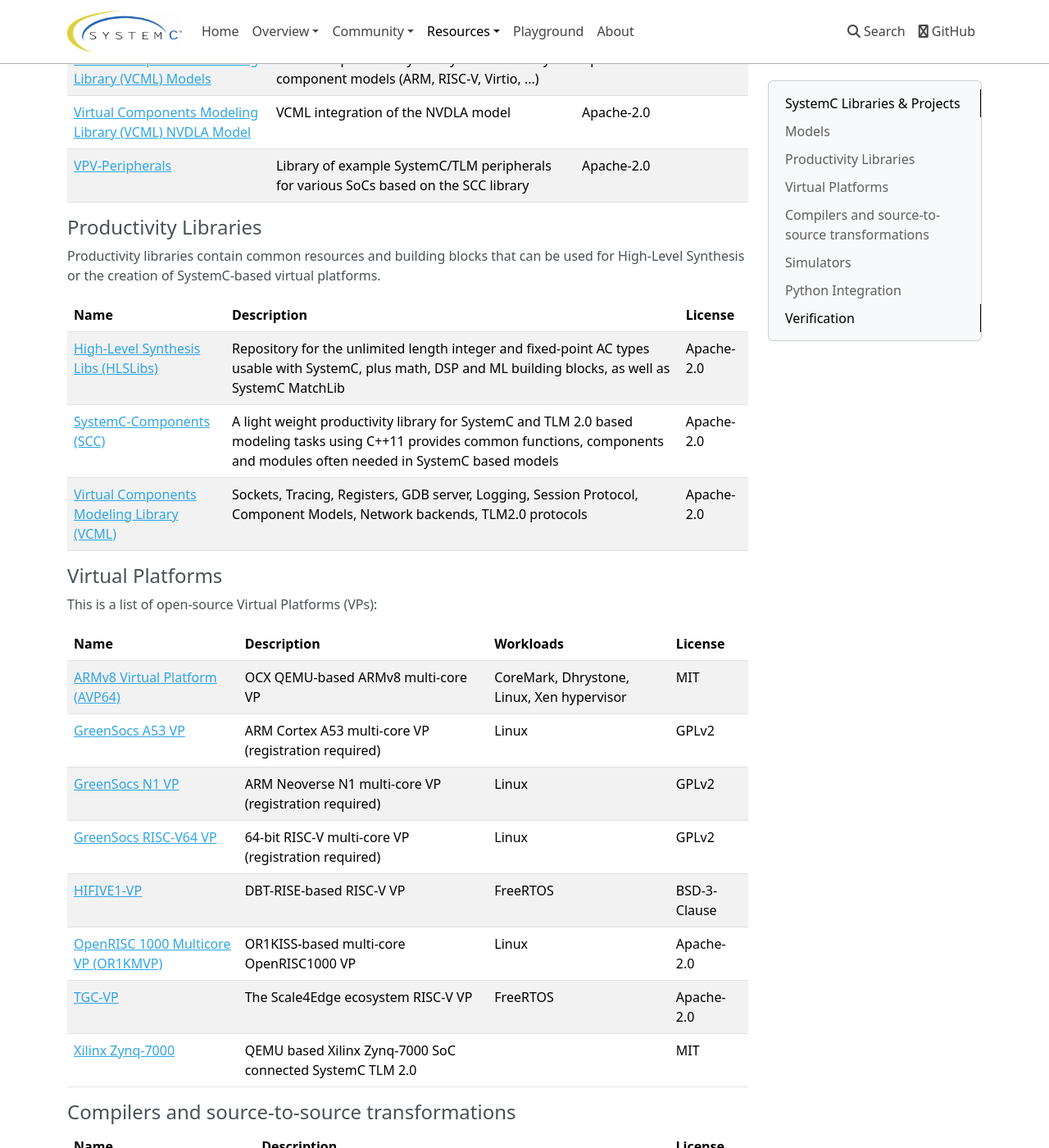
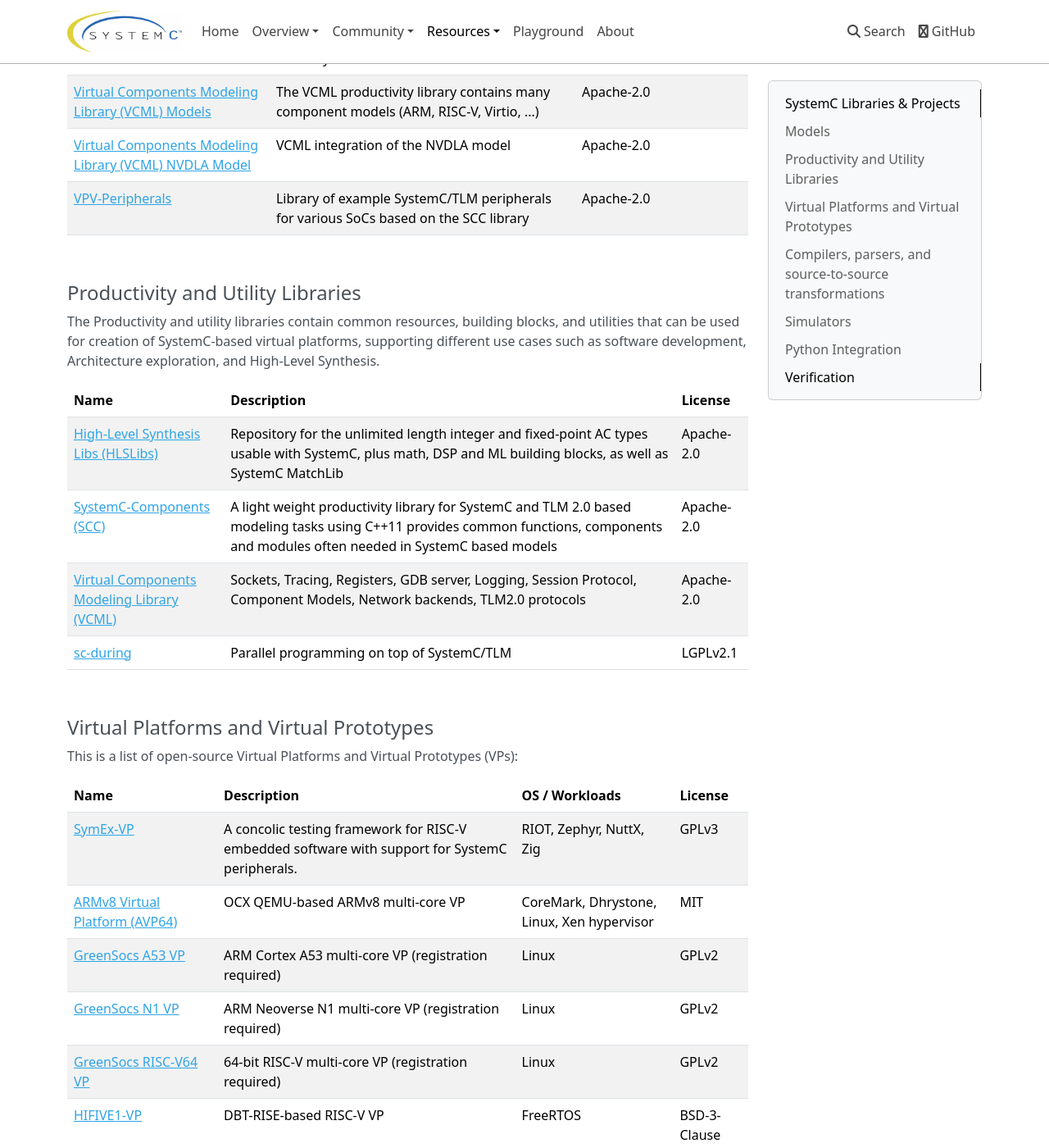
Before and after one commit to accellera-official/systemc.org, an MkDocs documentation site: the page built from docs/resources/projects.md, in a window 1280 px wide and 1400 px high, scrolled down 452 px. Shown: the whole window at 82% size. Built offline with MkDocs 1.6.1, drawn with Linux system fonts in a browser that asks for light colours; nearby versions of some CDN libraries; some of the changed text lies outside the part shown.

Commit message:
update projects and publications

```diff
--- a/docs/resources/projects.md
+++ b/docs/resources/projects.md
@@ -3,6 +3,7 @@
 This page gives an overview of open-source SystemC libraries and projects.
 Please [let us know][1] if a project or library is missing or needs update.
 
+<br>
 ## Models
 
 This is a list of SystemC models for use in virtual platforms:
@@ -15,22 +16,26 @@
 | [Virtual Components Modeling Library (VCML) NVDLA Model][4]  | VCML integration of the NVDLA model                                                     | Apache-2.0                                   |
 | [VPV-Peripherals][12]    | Library of example SystemC/TLM peripherals for various SoCs based on the SCC library    | Apache-2.0                                   |
 
-## Productivity Libraries
+<br>
+## Productivity and Utility Libraries
 
-Productivity libraries contain common resources and building blocks that can be used for High-Level Synthesis or the creation of SystemC-based virtual platforms.
+The Productivity and utility libraries contain common resources, building blocks, and utilities that can be used for creation of SystemC-based virtual platforms, supporting different use cases such as software development, Architecture exploration, and High-Level Synthesis.
 
 | Name                         | Description                                                                            | License                      |
 |:---------------------------- | :------------------------------------------------------------------------------------- | :--------------------------- |
 | [High-Level Synthesis Libs (HLSLibs)][13] | Repository for the unlimited length integer and fixed-point AC types usable with SystemC, plus math, DSP and ML building blocks, as well as SystemC MatchLib | Apache-2.0 |
 | [SystemC-Components (SCC)][5] | A light weight productivity library for SystemC and TLM 2.0 based modeling tasks using C++11 provides common functions, components and modules often needed in SystemC based models | Apache-2.0 |
 | [Virtual Components Modeling Library (VCML)][6]  | Sockets, Tracing, Registers, GDB server, Logging, Session Protocol, Component Models, Network backends, TLM2.0 protocols | Apache-2.0 |
+| [sc-during][26] | Parallel programming on top of SystemC/TLM | LGPLv2.1 |
 
-## Virtual Platforms
+<br>
+## Virtual Platforms and Virtual Prototypes
 
-This is a list of open-source Virtual Platforms (VPs):
+This is a list of open-source Virtual Platforms and Virtual Prototypes (VPs):
 
-| Name            | Description                              | Workloads                                  | License      |
+| Name            | Description                              | OS / Workloads                             | License      |
 | :-------------- | :--------------------------------------- | :----------------------------------------- | :----------- |
+| [SymEx-VP][25]      | A concolic testing framework for RISC-V embedded software with support for SystemC peripherals.       | RIOT, Zephyr, NuttX, Zig | GPLv3          |
 | [ARMv8 Virtual Platform (AVP64)][7]      | OCX QEMU-based ARMv8 multi-core VP       | CoreMark, Dhrystone, Linux, Xen hypervisor | MIT          |
 | [GreenSocs A53 VP][17] | ARM Cortex A53 multi-core VP (registration required) | Linux | GPLv2 |
 | [GreenSocs N1 VP][18] | ARM Neoverse N1 multi-core VP (registration required) | Linux | GPLv2 |
@@ -40,29 +45,32 @@
 | [TGC-VP][10]    | The Scale4Edge ecosystem RISC-V VP | FreeRTOS | Apache-2.0 |
 | [Xilinx Zynq-7000][16] | QEMU based Xilinx Zynq-7000 SoC connected SystemC TLM 2.0  |  | MIT |
 
-
-
-## Compilers and source-to-source transformations
+<br>
+## Compilers, parsers, and source-to-source transformations
 
 | Name       | Description                                                                                                              | License    |
 | :--------- | :----------------------------------------------------------------------------------------------------------------------- | :--------- |
 | [Recoding Infrastructure for SystemC (RISC)][20] | Framework for analysis and agressive parallel simulation of embedded system models described in SystemC | BSD-3-Clause |
 | [SystemC compiler][14] | Compiler which translates synthesizable SystemC design to synthesizable SystemVerilog design | Apache-2.0 |
-| [Verilator][15] | Compiler and simulator which translates Verilog/SystemVerilog to SystemC | LGPL-3.0  |
+| [Verilator][15] | Compiler and simulator which translates Verilog/SystemVerilog to SystemC | LGPLv3  |
+| [systemc-clang][29] | Static analysis framework for RTL and TLM SystemC models including a HDL synthesis plugin that generates Verilog | systemc-clang |
 
+<br>
 ## Simulators
 
 | Name          | Description                               | License |
 | :------------ | :---------------------------------------- | :------ |
-| [SystemC][50] | SystemC 2.3.3 Reference Implementation | Apache-2.0 |
-| [SystemC-AMS][51] | SystemC-AMS 2.3 Proof-of-concept implementation | Apache-2.0 |
+| [SystemC][50] | SystemC Reference Implementation | Apache-2.0 |
+| [SystemC-AMS][51] | SystemC-AMS Proof-of-concept implementation | Apache-2.0 |
 
+<br>
 ## Python Integration
 
 | Name       | Description                                                                                                              | License    |
 | :--------- | :----------------------------------------------------------------------------------------------------------------------- | :--------- |
 | [PySysC][11] | A Python package to make SystemC usable from Python. It supports composition of a SystemC/TLM model as well as running the simulation. | Apache-2.0 |
 
+<br>
 ## Verification
 
 | Name       | Description                                                                                                              | License    |
@@ -70,6 +78,8 @@
 | [UVM-Connect][23] | UVM-based library that provides TLM1 and TLM2 connectivity and object passing between SystemC and SystemVerilog UVM models and components | Apache-2.0 |
 | [UVM-ML][22] | Universal Verification Methodology Multi-Language (UVM-ML) Open Architecture supporting UVM-SV, UVM-e, and UVM-SC | Apache-2.0 |
 | [UVM-SystemC][21] | Accellera implementation and standard of the Universal Verification Methodology (UVM) in SystemC | Apache-2.0 |
+| [CRAVE][27] | Constrained RAndom Verification Enviroment<br>*NOTE: Join Accellera to get access to the latest version of this library* | MIT |
+| [FC4SC][28] | Functional Coverage for SystemC<br>*NOTE: Join Accellera to get access to the latest version of this library* | Apache-2.0 |
 
 
 [1]: https://github.com/accellera-official/systemc.org/issues
@@ -79,7 +89,7 @@
 [5]: https://github.com/Minres/SystemC-Components
 [6]: https://github.com/janweinstock/vcml
 [7]: https://github.com/aut0/avp64
-[8]: https://git.minres.com/VP/HIFIVE1-VP
+[8]: https://github.com/Minres/HIFIVE1-VP
 [9]: https://github.com/janweinstock/or1kmvp
 [10]: https://github.com/Minres/TGC-VP
 [11]: https://github.com/accellera-official/PySysC
```
Also changed, not shown: other parts of docs/resources/projects.md (+7 -2 lines), docs/resources/publications.md (+15 -8 lines).
